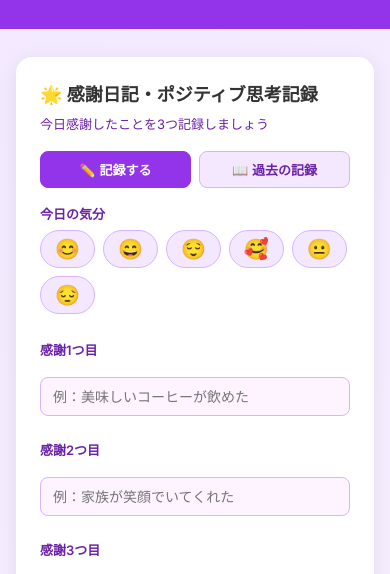
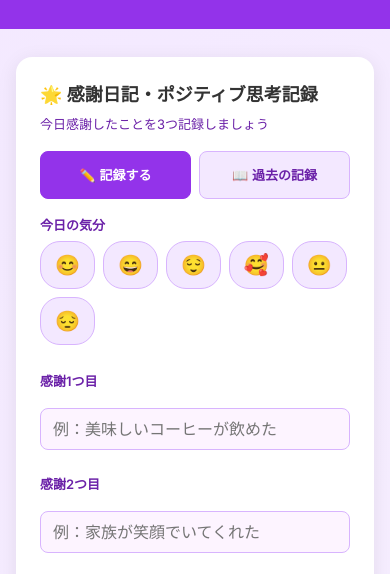
Before and after one commit to appadaycreator/gratitude-journal, a plain HTML site: page index.html in a window 390 px wide. Shown: the part 243-817 px from the top of the page. Drawn offline with Linux system fonts and the light colour scheme.

Commit message:
feat: Phase 8 - モバイル最適化
- input/select/textarea: font-size 16px（iOS自動ズーム防止）
- ボタン最小タップサイズ 48px
- touch-action: manipulation

```diff
--- a/index.html
+++ b/index.html
@@ -180,7 +180,15 @@
         }
         .tab-panel { display: none; }
         .tab-panel.active { display: block; }
-    </style>
+
+/* Phase 8: Mobile Optimization */
+input, select, textarea { font-size: 16px !important; }
+button, .btn, .btn-primary, .option-btn, [role="button"] { min-height: 48px; min-width: 48px; touch-action: manipulation; }
+@media (max-width: 640px) {
+  body { font-size: 16px; }
+  .max-w-lg { padding-left: 1rem; padding-right: 1rem; }
+}
+</style>
 <script type="application/ld+json">{"@context":"https://schema.org","@type":"FAQPage","mainEntity":[{"@type":"Question","name":"このサービスは無料ですか？","acceptedAnswer":{"@type":"Answer","text":"はい、完全無料・登録不要でご利用いただけます。"}},{"@type":"Question","name":"入力データはどこに保存されますか？","acceptedAnswer":{"@type":"Answer","text":"お使いのデバイス内にのみ保存されます。外部送信は行いません。"}},{"@type":"Question","name":"結果はどのくらい正確ですか？","acceptedAnswer":{"@type":"Answer","text":"あくまで参考情報です。重要な判断の際は専門家にご相談ください。"}},{"@type":"Question","name":"どのような人が使っていますか？","acceptedAnswer":{"@type":"Answer","text":"初心者から専門家まで、多くの方にご利用いただいています。特に決断が必要な場面で活躍します。"}},{"@type":"Question","name":"結果をシェアできますか？","acceptedAnswer":{"@type":"Answer","text":"はい、診断結果はスクリーンショットやURLで友人・家族とシェアできます。"}},{"@type":"Question","name":"有料プランはありますか？","acceptedAnswer":{"@type":"Answer","text":"いいえ、すべての機能を完全無料でご利用いただけます。"}}]}</script>
 <script type="application/ld+json">
 {
```
